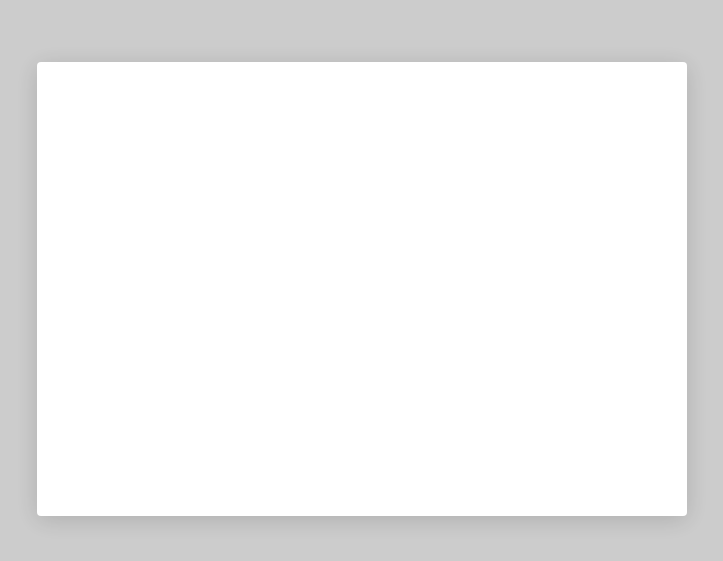
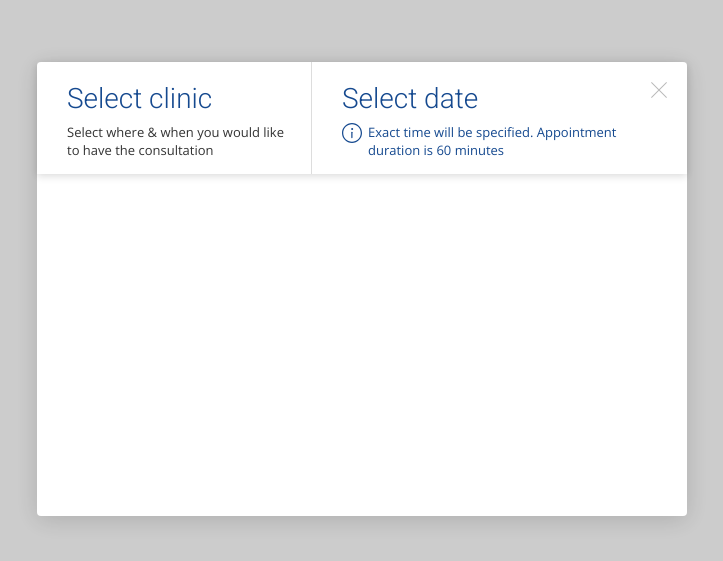
Before and after one commit to nzivile/Modal_Registration, a website: page index.html in a window 1280 px wide. Shown: the part 111-672 px from the top of the page, without its empty margins (278-1001 px from the left). Drawn offline with nearby package versions, Linux system fonts and the light colour scheme; a web font is replaced by a local one.

Commit message:
Modal header complete.

```diff
--- a/assets/scss/_base.scss
+++ b/assets/scss/_base.scss
@@ -1,4 +1,4 @@
-@import url('https://fonts.googleapis.com/css?family=Sofia'); //adding font
+@import url('https://fonts.googleapis.com/css?family=Roboto:300&subset=latin-ext'); //adding font
 
 @import url('https://fonts.googleapis.com/css?family=Open+Sans:400,700,800&subset=latin-ext'); //adding font
 
--- a/assets/scss/_modal.scss
+++ b/assets/scss/_modal.scss
@@ -8,7 +8,7 @@
     background-color: rgba(0, 0, 0, 0.2);
     z-index: 1;
   }
-  &--container{
+  &--container {
     display: flex;
     justify-content: center;
     align-items: center;
@@ -28,4 +28,65 @@
     border-radius: 4px;
     box-shadow: rgba(0, 0, 0, 0.15) 0 4px 24px;
   }
+  &--header {
+    display: flex;
+    flex-direction: row;
+    box-shadow: rgba(0, 0, 0, 0.15) 0 2px 8px;
+  }
+  &--header--left {
+    width: 275px;
+    border-right: 1px #DDDDDD solid;
+    padding: 20px 16px 0 30px;
+  }
+  &--header--right {
+    width: 375px;
+    padding: 20px 20px 0 30px;
+    position: relative;
+  }
+  &--title{
+    font-size: 28px;
+    color: #15498F;
+    line-height: 34px;
+    font-family: Roboto, sans-serif;
+    font-weight: 300;
+    margin-bottom: 7px;
+  }
+  &--subtitle{
+    font-size: 13px;
+    color: #333333;
+    line-height: 18px;
+    font-family: Open sans, sans-serif;
+    font-weight: 400;
+    padding-bottom: 15px;
+    &__blue{
+      color: #15498F;
+      padding-left: 26px;
+      position: relative;
+      &::before{
+        content: "";
+        display:block;
+        width: 20px;
+        height: 20px;
+        background-image: url("../img/info.svg");
+        background-size: cover;
+        background-position: center center;
+        background-repeat: no-repeat;
+        position: absolute;
+        top: 0;
+        left: 0;
+      }
+    }
+  }
+  &--close{
+    width: 16px;
+    height: 16px;
+    position: absolute;
+    background-image: url("../img/multiply.svg");
+    background-size: cover;
+    background-position: center center;
+    background-repeat: no-repeat;
+    top: 20px;
+    right: 20px;
+    cursor: pointer;
+  }
 }
--- a/index.html
+++ b/index.html
@@ -10,7 +10,33 @@
 
 <div class="modal--overlay"></div>
 <div class="modal--container">
-    <div class="modal--window"></div>
+    <div class="modal--window">
+        <div class="modal--header">
+            <div class="modal--header--left">
+                <div class="modal--title">
+                    Select clinic
+                </div>
+                <div class="modal--subtitle">
+                    Select where & when you would like to have the consultation
+                </div>
+
+
+            </div>
+
+            <div class="modal--header--right">
+                <div class="modal--title">
+                    Select date
+                </div>
+                <div class="modal--subtitle modal--subtitle__blue">
+                    Exact time will be specified. Appointment duration is 60 minutes
+
+                </div>
+                <div class="modal--close"></div>
+
+            </div>
+
+        </div>
+    </div>
 </div>
 </body>
 </html>
```
Also changed, not shown: assets/css/index.css, assets/img/info.svg (added), assets/img/multiply.svg (added).
